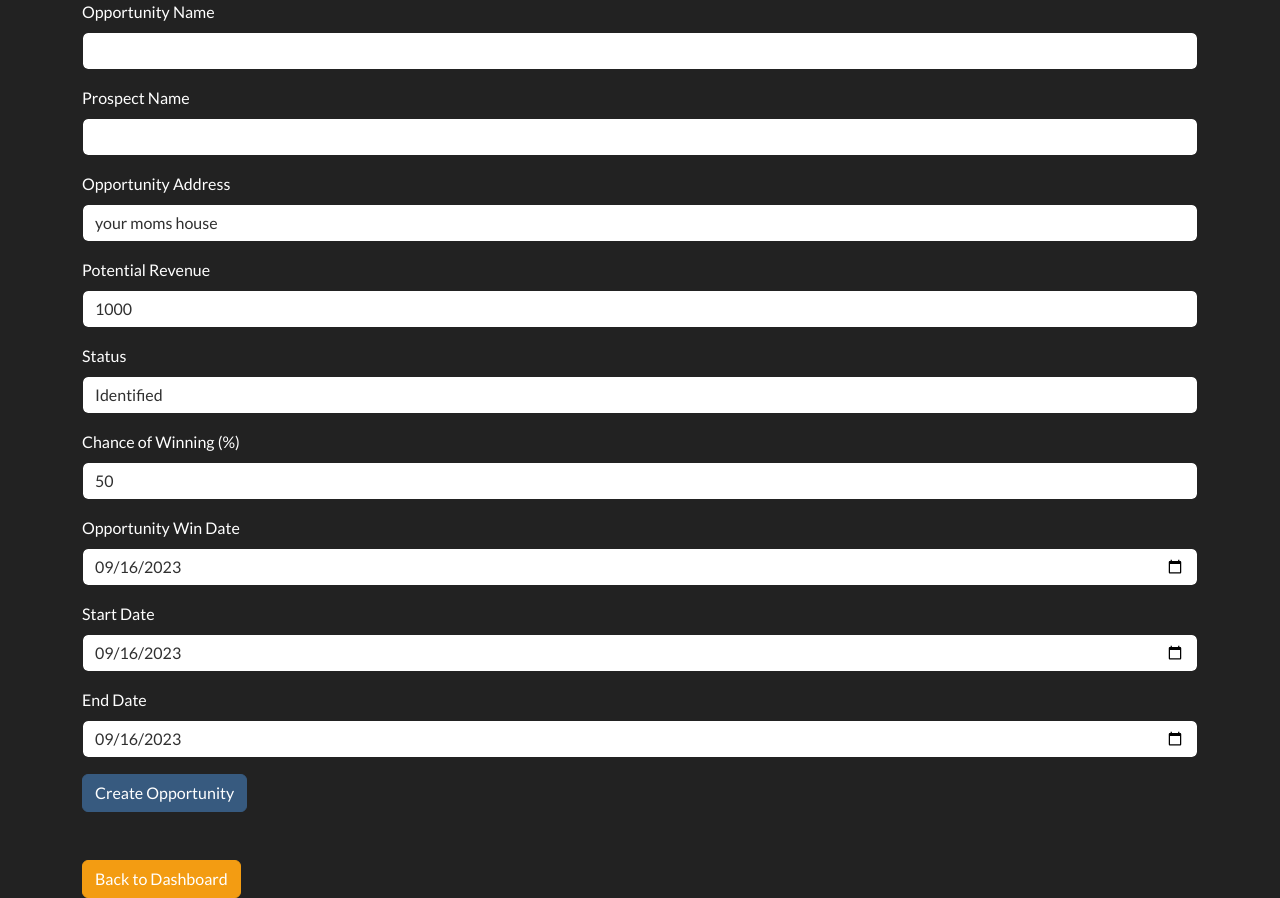
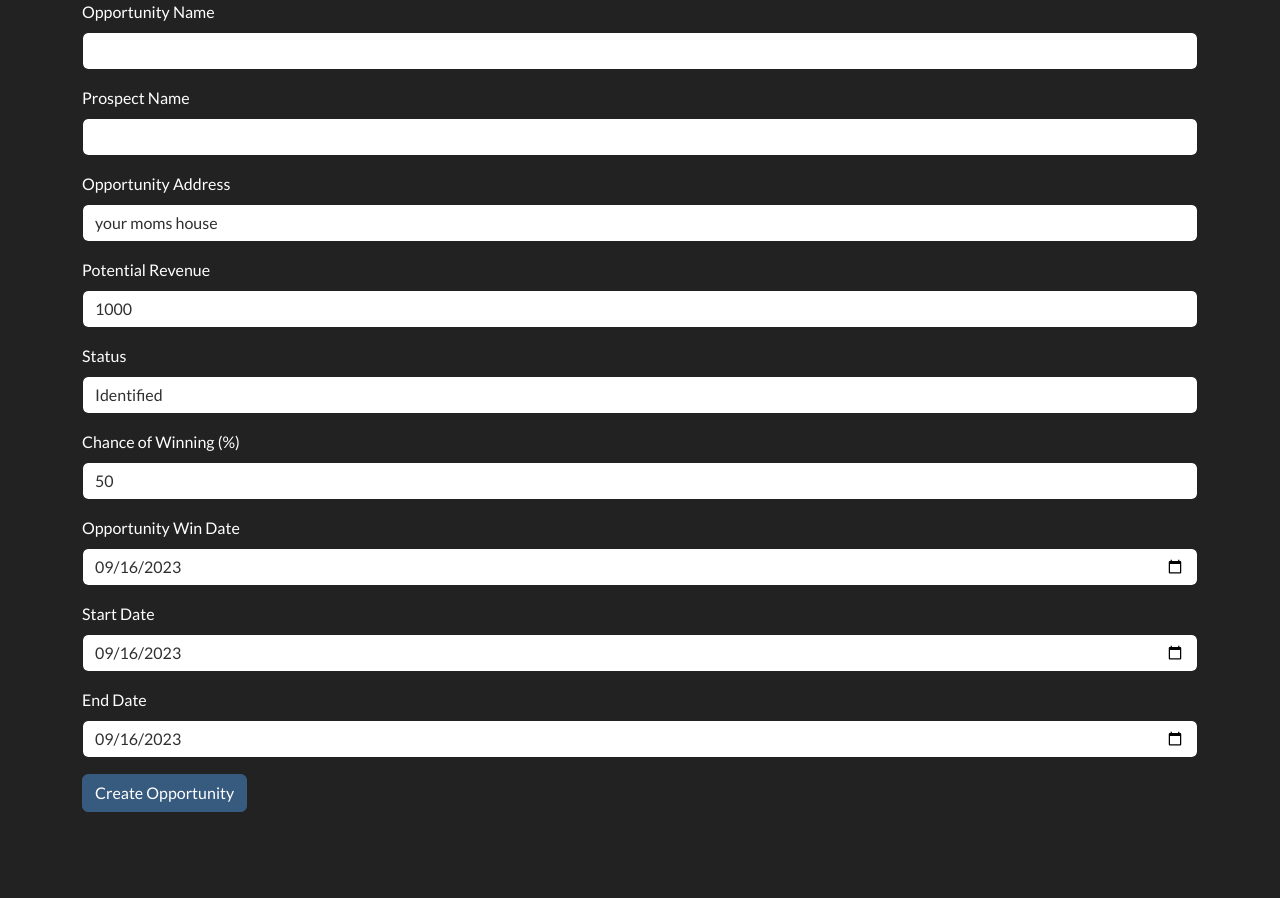
Before and after one commit to danmaisano/DojoGroupProject, a React (Vite) app in the folder client/: page /newOpp in a window 1280 px wide. After the commit the page ends 812 px from the top, so only its background shows below. Built offline with nearby package versions, Linux system fonts and the light colour scheme.

Commit message:
added modal for opp form

```diff
--- a/client/src/Dashboard.jsx
+++ b/client/src/Dashboard.jsx
@@ -2,9 +2,8 @@ import { useEffect, useState } from "react";
 import axios from "axios";
 import { Link, useNavigate } from "react-router-dom";
 import Cookies from "js-cookie";
-import { Modal, Button } from "react-bootstrap";
+import { Modal, Button } from 'react-bootstrap';
 import NewOpportunityForm from "./components/NewOpp";
-
 
 function Dashboard(props) {
   const { user, setUser } = props;
@@ -146,16 +145,14 @@ function Dashboard(props) {
       .catch((err) => console.log(err));
   };
 
-    // State to manage modal visibility
+
   const [showModal, setShowModal] = useState(false);
-
   const handleClose = () => setShowModal(false);
   const handleShow = () => setShowModal(true);
   const afterOpportunitySubmit = () => {
     setShowModal(false); // Close the modal
     window.location.reload(); // Refresh the page
   };
-
 
   return (
     <div className="container">
@@ -166,9 +163,10 @@ function Dashboard(props) {
       </Button>
       <Modal show={showModal} onHide={handleClose} size="lg">
         <Modal.Header closeButton>
-          <Modal.Title>Create New Opportunity</Modal.Title>
+          <Modal.Title>Create a New Opportunity</Modal.Title>
         </Modal.Header>
         <Modal.Body>
+          {/* Pass the callback to the form */}
           <NewOpportunityForm user={user} afterSubmit={afterOpportunitySubmit} />
         </Modal.Body>
         <Modal.Footer>
--- a/client/src/components/NewOpp.jsx
+++ b/client/src/components/NewOpp.jsx
@@ -43,7 +43,7 @@ function NewOpportunityForm(props) {
 
   return (
     <div className="container">
-      {/* <h1>Create a New Opportunity</h1> */}
+
       <form onSubmit={handleSubmit}>
         <div className="mb-3">
           <label className="form-label">Opportunity Name</label>
@@ -96,7 +96,6 @@ function NewOpportunityForm(props) {
         </div>
         <button type="submit" className="btn btn-primary">Create Opportunity</button>
       </form>
-        <a href="/dashboard"><button type="submit" className="btn btn-warning mt-5">Back to Dashboard</button></a>
     </div>
   );
 }
```
Also changed, not shown: 1 other file (tests, documents, lock files or other folders). Lines whose indentation alone changed are shown as unchanged.
